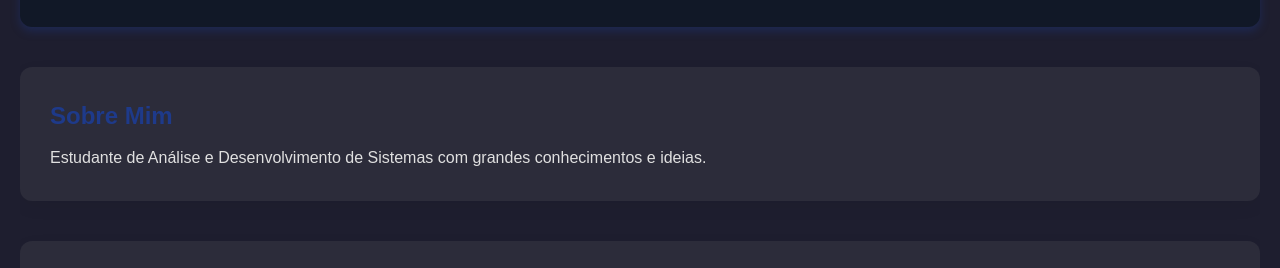
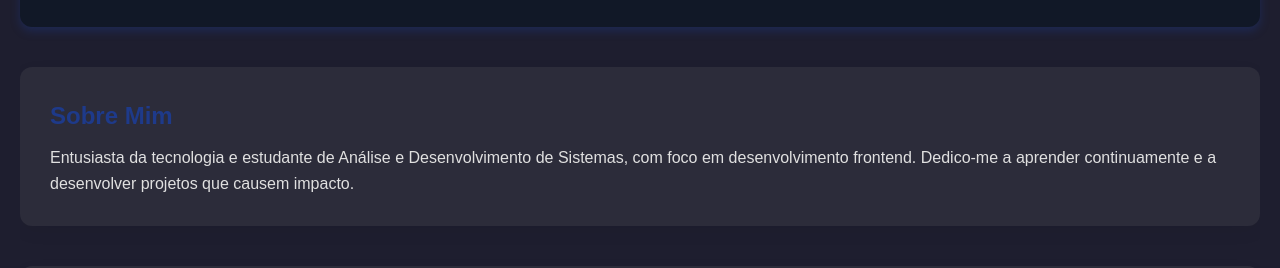
Before and after one commit to wesleyyach/MySite, a website built with Vite: page index.html in a window 1280 px wide. Shown: the part 120-388 px from the top of the page. Built offline with nearby package versions, Linux system fonts and the light colour scheme.

Commit message:
mudando textos

```diff
--- a/index.html
+++ b/index.html
@@ -32,8 +32,9 @@
     <section id="sobre" class="fade-in">
       <h2>Sobre Mim</h2>
       <p>
-        Estudante de Análise e Desenvolvimento de Sistemas com grandes
-        conhecimentos e ideias.
+        Entusiasta da tecnologia e estudante de Análise e Desenvolvimento de Sistemas,
+        com foco em desenvolvimento frontend. Dedico-me a aprender continuamente e a desenvolver
+        projetos que causem impacto.
       </p>
     </section>
 
```
